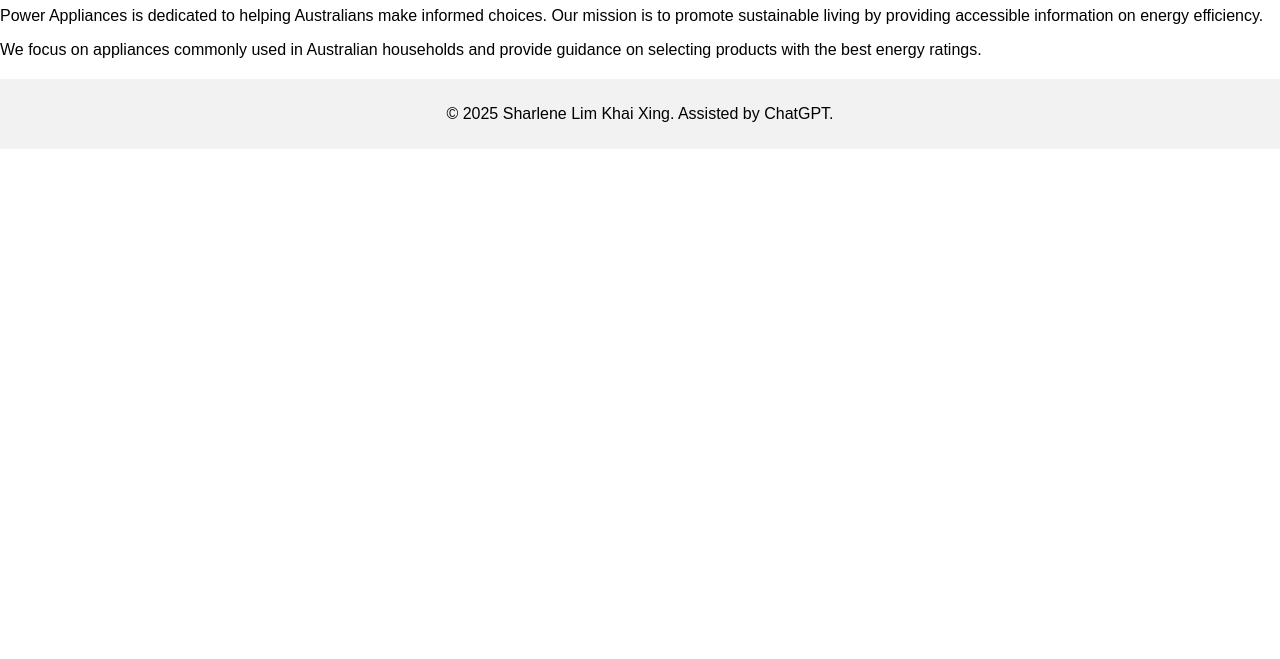
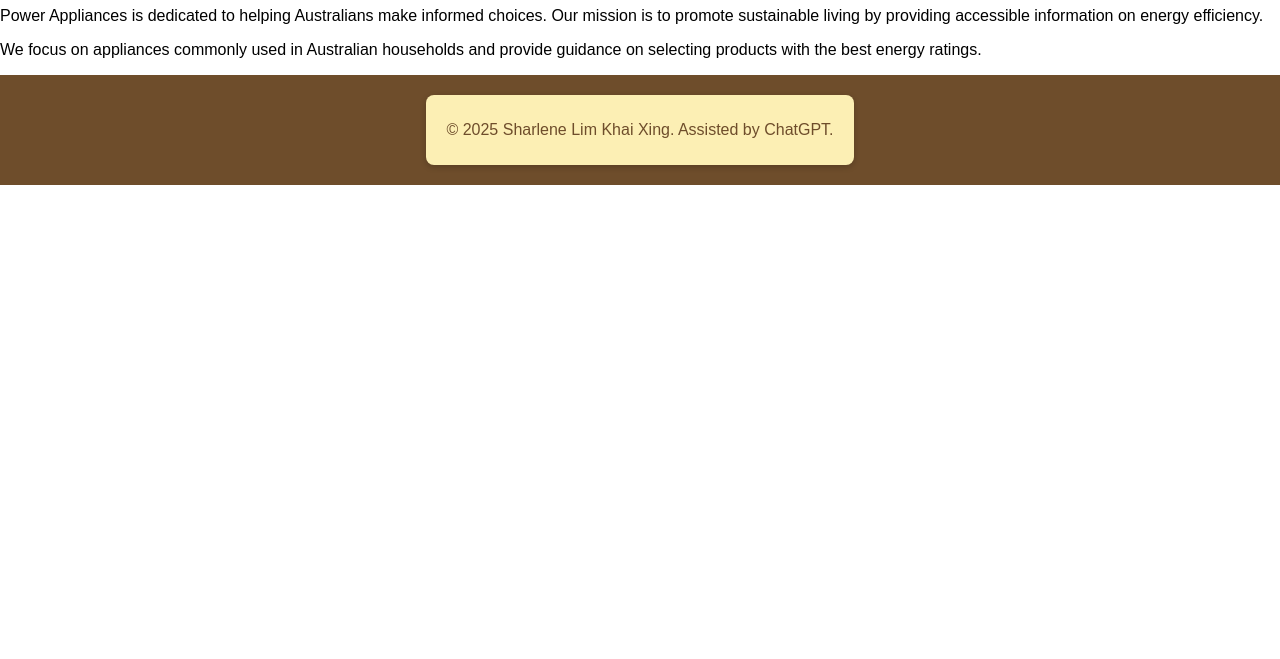
Before and after one commit to sharlenelim21/energy_consumption_website, a plain HTML site: page aboutus.html in a window 1280 px wide. Shown: the part 141-800 px from the top of the page. Drawn offline with Linux system fonts and the light colour scheme.

Commit message:
NEW CHANGE

```diff
--- a/aboutus.html
+++ b/aboutus.html
@@ -30,8 +30,10 @@
             We focus on appliances commonly used in Australian households and provide guidance on selecting products with the best energy ratings.
         </p>
     </main>
-     <footer>
-    <p>&copy; <span id="year"></span> Sharlene Lim Khai Xing. Assisted by ChatGPT.</p>
-   </footer>
+    <footer>
+        <div class="footer-container">
+            <p>&copy; <span id="year"></span> Sharlene Lim Khai Xing. Assisted by ChatGPT.</p>
+        </div>
+</footer>
 </body>
 </html>
--- a/style.css
+++ b/style.css
@@ -43,8 +43,19 @@ body {
 
 /* Footer */
 footer {
+    background-color: #6E4D2B; /* same brown as navbar */
+    padding: 20px 0;
+    display: flex;
+    justify-content: center;
+    align-items: center;
+}
+
+footer .footer-container {
+    background-color: #FCEFB4; /* light yellow box */
+    color: #6E4D2B;            /* brown text */
+    padding: 10px 20px;
+    border-radius: 8px;
     text-align: center;
-    padding: 10px;
-    background-color: #f2f2f2;
-    margin-top: 20px;
+    max-width: 600px;
+    box-shadow: 0 2px 6px rgba(0,0,0,0.2);
 }
```
Also changed, not shown: index.html (+5 -2 lines), televisions.html (+5 -2 lines).
